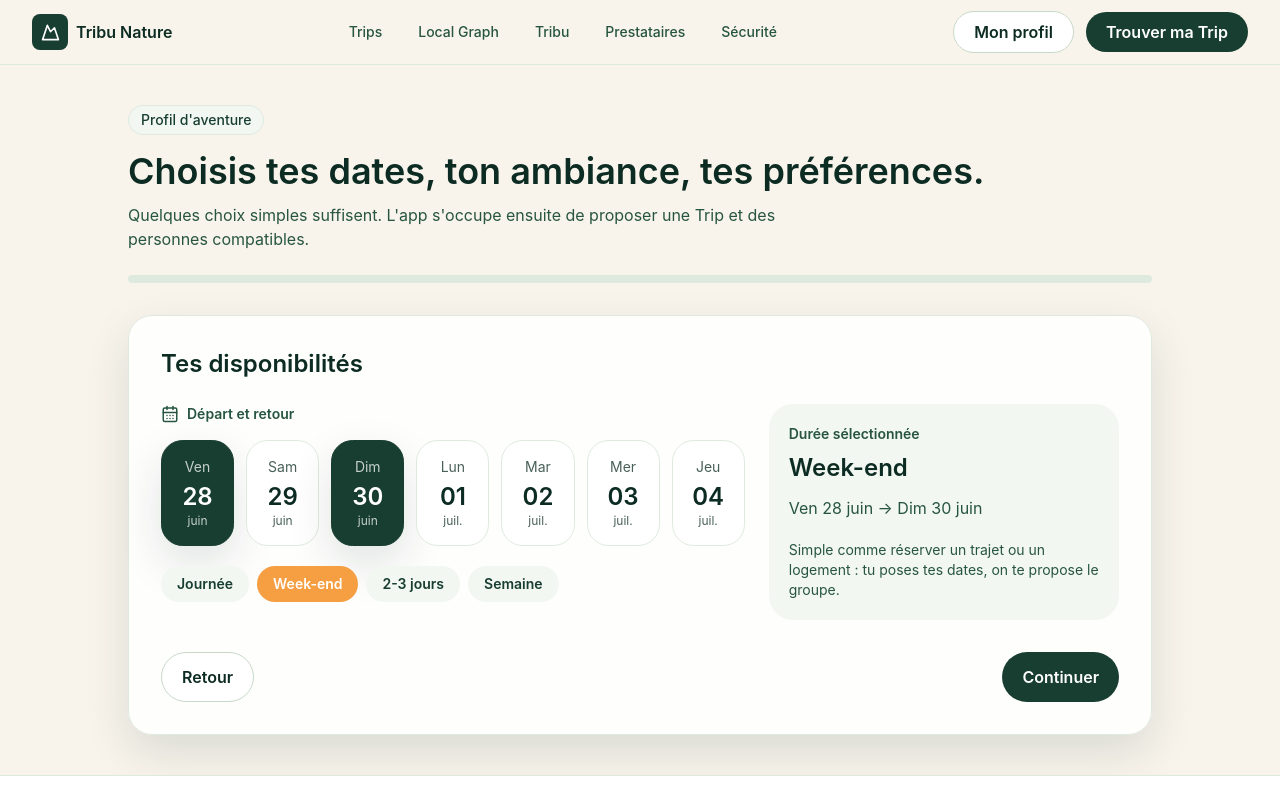
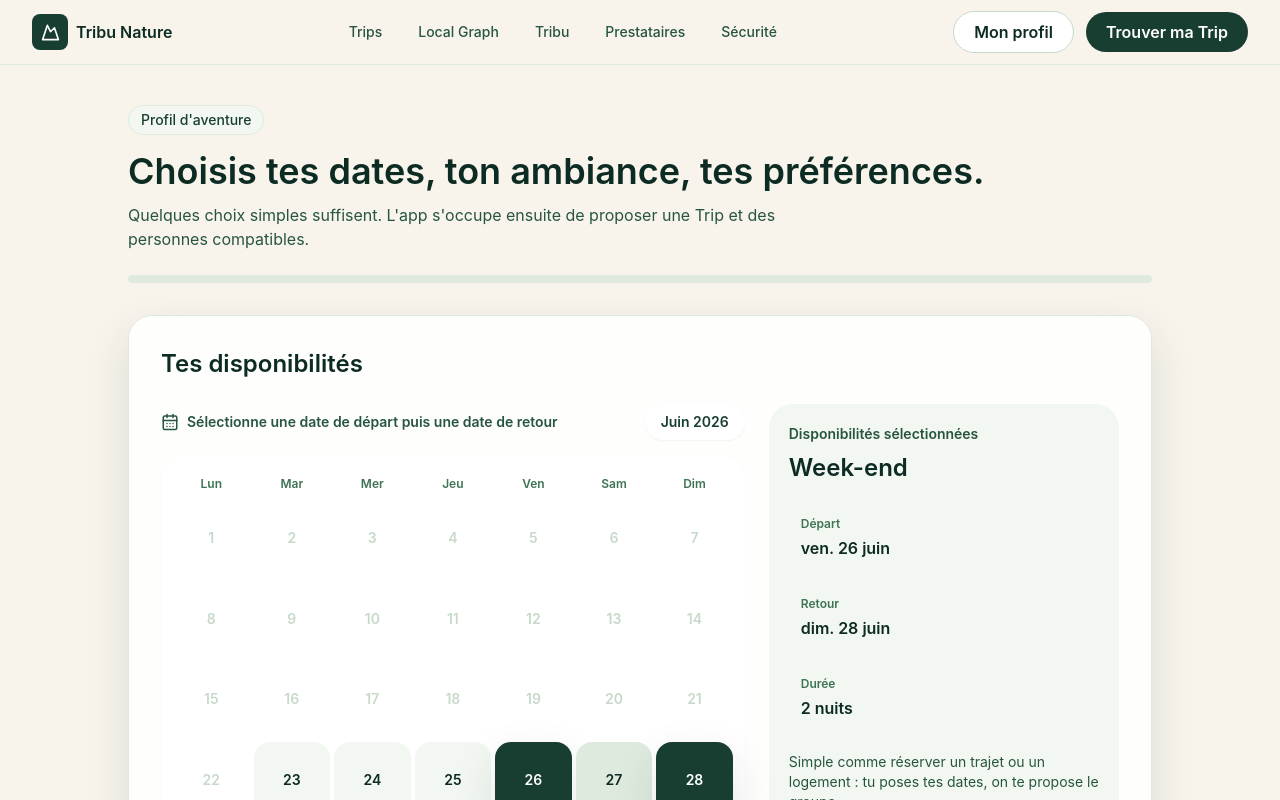
Before and after one commit to karimelhoudaigui/tribu-nature, a React (Vite) app: page / in a window 1280 px wide. Both pictures are taken after a click on the button "Trouver ma première Trip". Shown: the top 800 px of the page. Built offline with nearby package versions, Linux system fonts and the light colour scheme; the HTML template or start-up script is replaced by a standard one.

Commit message:
Add selectable availability calendar

```diff
--- a/src/App.tsx
+++ b/src/App.tsx
@@ -107,15 +107,18 @@ const ambienceCards = [
   }
 ];
 
-const calendarDays = [
-  { day: "Ven", date: "28", month: "juin" },
-  { day: "Sam", date: "29", month: "juin" },
-  { day: "Dim", date: "30", month: "juin" },
-  { day: "Lun", date: "01", month: "juil." },
-  { day: "Mar", date: "02", month: "juil." },
-  { day: "Mer", date: "03", month: "juil." },
-  { day: "Jeu", date: "04", month: "juil." }
-];
+const calendarMonth = {
+  label: "Juin 2026",
+  weekdays: ["Lun", "Mar", "Mer", "Jeu", "Ven", "Sam", "Dim"],
+  days: Array.from({ length: 30 }, (_, index) => {
+    const day = index + 1;
+    return {
+      date: `2026-06-${String(day).padStart(2, "0")}`,
+      day,
+      disabled: day < 23
+    };
+  })
+};
 
 const filterGroups = [
   {
@@ -362,7 +365,7 @@ function Landing({ go, openTrip }: { go: (page: Page) => void; openTrip: (id: st
 function Onboarding({ go }: { go: (page: Page) => void }) {
   const [step, setStep] = useState(0);
   const [answers, setAnswers] = useState<Record<string, string | string[]>>({
-    availability: ["Ven 28 juin", "Dim 30 juin", "Week-end"],
+    availability: ["2026-06-26", "2026-06-28", "Week-end"],
     filters: ["Petit groupe", "Budget max 350 €", "Montagne", "Week-end", "Ambiance calme"],
     budget: "200 à 350 €",
     level: "Facile",
@@ -442,50 +445,82 @@ function AvailabilityPicker({
   setAnswers: Dispatch<SetStateAction<Record<string, string | string[]>>>;
 }) {
   const selected = Array.isArray(answers.availability) ? answers.availability : [];
-  const toggleDate = (value: string) => {
+  const selectedDates = selected.filter(isIsoDate).sort();
+  const duration = selected.find((item) => ["Journée", "Week-end", "2-3 jours", "Semaine"].includes(item)) ?? "Week-end";
+  const startDate = selectedDates[0];
+  const endDate = selectedDates[1];
+
+  const selectDate = (value: string) => {
     setAnswers((prev) => {
       const list = Array.isArray(prev.availability) ? prev.availability : [];
-      const base = list.filter((item) => !item.includes("juin") && !item.includes("juil."));
-      const dates = list.filter((item) => item.includes("juin") || item.includes("juil."));
-      const nextDates = dates.includes(value) ? dates.filter((item) => item !== value) : [...dates, value].slice(-2);
+      const base = list.filter((item) => !isIsoDate(item));
+      const dates = list.filter(isIsoDate).sort();
+      let nextDates: string[];
+
+      if (dates.length === 0 || dates.length === 2 || value < dates[0]) {
+        nextDates = [value];
+      } else if (value === dates[0]) {
+        nextDates = [];
+      } else {
+        nextDates = [dates[0], value];
+      }
+
       return { ...prev, availability: [...nextDates, ...base] };
     });
   };
+
   const setDuration = (value: string) => {
     setAnswers((prev) => {
       const list = Array.isArray(prev.availability) ? prev.availability : [];
-      const dates = list.filter((item) => item.includes("juin") || item.includes("juil."));
+      const dates = list.filter(isIsoDate);
       return { ...prev, availability: [...dates, value] };
     });
   };
 
-  const selectedDates = selected.filter((item) => item.includes("juin") || item.includes("juil."));
-  const duration = selected.find((item) => ["Journée", "Week-end", "2-3 jours", "Semaine"].includes(item)) ?? "Week-end";
+  const selectedNights = startDate && endDate ? Math.max(1, daysBetween(startDate, endDate)) : 0;
 
   return (
     <div className="mt-6 grid gap-6 lg:grid-cols-[1.25fr_0.75fr]">
       <div>
-        <div className="flex items-center gap-2 text-sm font-semibold text-forest-700">
-          <CalendarDays size={18} />
-          Départ et retour
+        <div className="flex flex-wrap items-center justify-between gap-3">
+          <div className="flex items-center gap-2 text-sm font-semibold text-forest-700">
+            <CalendarDays size={18} />
+            Sélectionne une date de départ puis une date de retour
+          </div>
+          <span className="rounded-full bg-white px-4 py-2 text-sm font-semibold text-forest-800 shadow-sm">{calendarMonth.label}</span>
         </div>
-        <div className="mt-4 grid grid-cols-2 gap-3 sm:grid-cols-4 lg:grid-cols-7">
-          {calendarDays.map((day) => {
-            const value = `${day.day} ${day.date} ${day.month}`;
-            const active = selectedDates.includes(value);
+
+        <div className="mt-4 rounded-[1.5rem] bg-white p-3 shadow-sm">
+          <div className="grid grid-cols-7 gap-1 text-center text-xs font-semibold text-forest-600">
+            {calendarMonth.weekdays.map((weekday) => (
+              <span className="py-2" key={weekday}>{weekday}</span>
+            ))}
+          </div>
+          <div className="grid grid-cols-7 gap-1">
+            {calendarMonth.days.map((day) => {
+            const selectedStart = day.date === startDate;
+            const selectedEnd = day.date === endDate;
+            const inRange = Boolean(startDate && endDate && day.date > startDate && day.date < endDate);
             return (
               <button
-                className={`rounded-[1.35rem] border p-4 text-center transition ${active ? "border-forest-800 bg-forest-800 text-white shadow-soft" : "border-forest-100 bg-white hover:border-forest-700"}`}
-                key={value}
-                onClick={() => toggleDate(value)}
+                className={[
+                  "aspect-square rounded-2xl text-sm font-semibold transition",
+                  day.disabled ? "cursor-not-allowed text-forest-200" : "hover:bg-forest-100",
+                  inRange ? "bg-forest-100 text-forest-900" : "",
+                  selectedStart || selectedEnd ? "bg-forest-800 text-white shadow-soft hover:bg-forest-800" : "",
+                  !day.disabled && !inRange && !selectedStart && !selectedEnd ? "bg-forest-50 text-forest-900" : ""
+                ].join(" ")}
+                disabled={day.disabled}
+                key={day.date}
+                onClick={() => selectDate(day.date)}
               >
-                <span className="block text-sm opacity-75">{day.day}</span>
-                <span className="mt-1 block text-2xl font-semibold">{day.date}</span>
-                <span className="block text-xs opacity-75">{day.month}</span>
+                {day.day}
               </button>
             );
           })}
+          </div>
         </div>
+
         <div className="mt-5 flex flex-wrap gap-2">
           {["Journée", "Week-end", "2-3 jours", "Semaine"].map((item) => (
             <button
@@ -499,13 +534,35 @@ function AvailabilityPicker({
         </div>
       </div>
       <div className="rounded-[1.5rem] bg-forest-50 p-5">
-        <p className="text-sm font-semibold text-forest-700">Durée sélectionnée</p>
+        <p className="text-sm font-semibold text-forest-700">Disponibilités sélectionnées</p>
         <h3 className="mt-2 text-2xl font-semibold">{duration}</h3>
-        <p className="mt-3 text-forest-700">{selectedDates[0] ?? "Date de départ"} → {selectedDates[1] ?? "date de retour"}</p>
+        <div className="mt-5 grid gap-3">
+          <MiniFact label="Départ" value={startDate ? formatFrenchDate(startDate) : "À choisir"} />
+          <MiniFact label="Retour" value={endDate ? formatFrenchDate(endDate) : "À choisir"} />
+          <MiniFact label="Durée" value={selectedNights ? `${selectedNights} nuit${selectedNights > 1 ? "s" : ""}` : "Sélectionne 2 dates"} />
+        </div>
         <p className="mt-5 text-sm text-forest-700">Simple comme réserver un trajet ou un logement : tu poses tes dates, on te propose le groupe.</p>
       </div>
     </div>
   );
+}
+
+function isIsoDate(value: string) {
+  return /^\d{4}-\d{2}-\d{2}$/.test(value);
+}
+
+function formatFrenchDate(value: string) {
+  return new Intl.DateTimeFormat("fr-FR", {
+    weekday: "short",
+    day: "numeric",
+    month: "long"
+  }).format(new Date(`${value}T12:00:00`));
+}
+
+function daysBetween(start: string, end: string) {
+  const startTime = new Date(`${start}T12:00:00`).getTime();
+  const endTime = new Date(`${end}T12:00:00`).getTime();
+  return Math.round((endTime - startTime) / 86_400_000);
 }
 
 function AmbiencePicker({
@@ -594,7 +651,9 @@ function FiltersPicker({
 function AdventureProfileCard({ answers, go }: { answers: Record<string, string | string[]>; go: (page: Page) => void }) {
   const ambience = Array.isArray(answers.ambience) ? answers.ambience.join(", ") : "Calme & déconnexion";
   const safety = Array.isArray(answers.safety) ? answers.safety.join(", ") : "profils vérifiés";
-  const availability = Array.isArray(answers.availability) ? answers.availability.join(" · ") : "week-end";
+  const availability = Array.isArray(answers.availability)
+    ? answers.availability.map((item) => (isIsoDate(item) ? formatFrenchDate(item) : item)).join(" · ")
+    : "week-end";
   return (
     <div>
       <div className="flex h-14 w-14 items-center justify-center rounded-lg bg-sun text-white">
```
